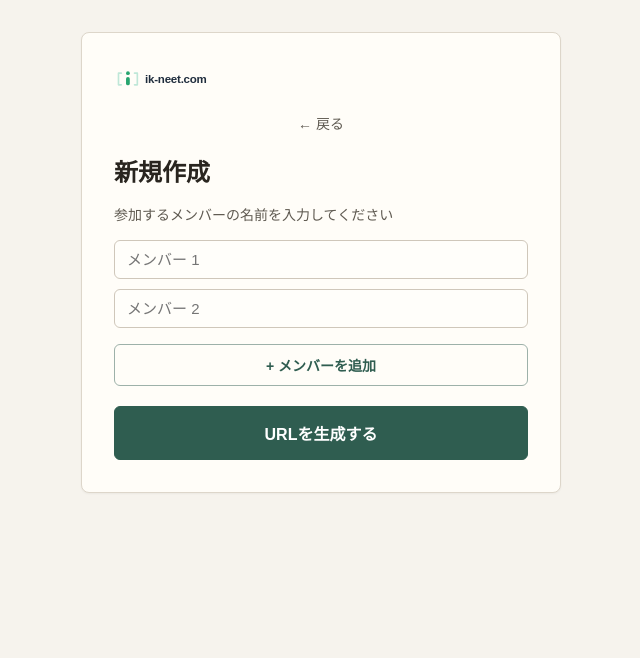
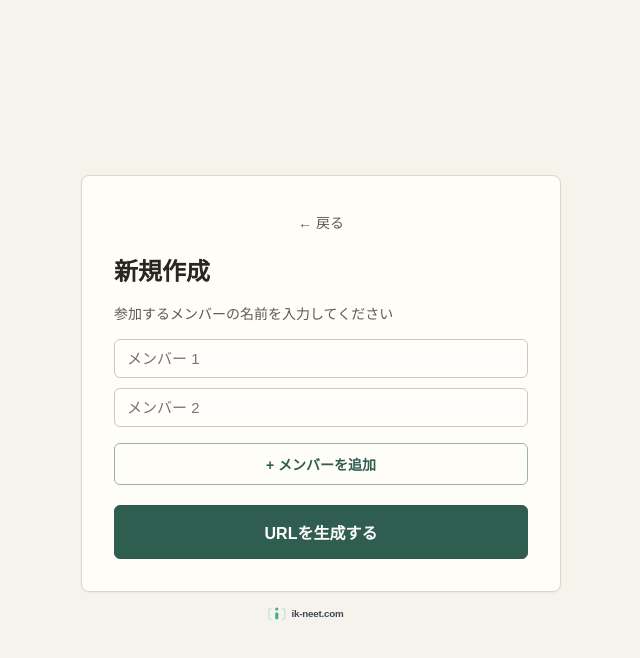
Before and after one commit to ik-neet/warikan, a React (Vite) app: page /new in a window 1280 px wide. Shown: the top 658 px of the page, without its empty margins (319-959 px from the left). Built offline with nearby package versions, Linux system fonts and the light colour scheme; no server answers.

Commit message:
修正：ik-neetロゴをフッターに移動

```diff
--- a/src/index.css
+++ b/src/index.css
@@ -84,3 +84,14 @@ body {
 .site-brand:hover {
   opacity: 0.82;
 }
+
+.app-footer {
+  display: flex;
+  justify-content: center;
+  padding: 10px 0 0;
+}
+
+.app-footer .site-brand-logo {
+  width: 112px;
+  opacity: 0.86;
+}
--- a/src/pages/Home.jsx
+++ b/src/pages/Home.jsx
@@ -53,7 +53,6 @@ export default function Home() {
 
   return (
     <div className="home-container">
-      <SiteBrand className="home-brand" />
       <div className="home-card">
         <p className="home-kicker">Warikan</p>
         <h1>割り勘メモ</h1>
@@ -80,6 +79,9 @@ export default function Home() {
           </ul>
         </div>
       )}
+      <footer className="app-footer">
+        <SiteBrand />
+      </footer>
     </div>
   )
 }
--- a/src/pages/NewSession.jsx
+++ b/src/pages/NewSession.jsx
@@ -56,7 +56,6 @@ export default function NewSession() {
   return (
     <div className="new-session-container">
       <div className="new-session-card">
-        <SiteBrand />
         <button className="btn-back" onClick={() => navigate('/')}>← 戻る</button>
         <h1>新規作成</h1>
         <p>参加するメンバーの名前を入力してください</p>
@@ -92,6 +91,9 @@ export default function NewSession() {
           {loading ? '作成中...' : 'URLを生成する'}
         </button>
       </div>
+      <footer className="app-footer">
+        <SiteBrand />
+      </footer>
     </div>
   )
 }
--- a/src/pages/Session.jsx
+++ b/src/pages/Session.jsx
@@ -257,7 +257,6 @@ export default function Session() {
       )}
       <div className="session-header">
         <button className="btn-back" onClick={() => navigate('/')}>← ホーム</button>
-        <SiteBrand className="session-brand" />
         <h1>支払管理画面</h1>
         <button className="btn-share" onClick={handleCopyUrl}>
           {copied ? 'コピーしました！' : 'URLをコピー'}
@@ -552,6 +551,9 @@ export default function Session() {
           このセッションを削除
         </button>
       </div>
+      <footer className="app-footer">
+        <SiteBrand />
+      </footer>
     </div>
   )
 }
--- a/src/styles/Home.css
+++ b/src/styles/Home.css
@@ -5,10 +5,6 @@
   min-height: 100vh;
   padding: 28px 20px 40px;
   gap: 18px;
-}
-
-.home-brand {
-  align-self: center;
 }
 
 .home-card {
--- a/src/styles/NewSession.css
+++ b/src/styles/NewSession.css
@@ -1,9 +1,15 @@
 .new-session-container {
   display: flex;
+  flex-direction: column;
   align-items: flex-start;
   justify-content: center;
   min-height: 100vh;
   padding: 32px 20px;
+}
+
+.new-session-container .new-session-card,
+.new-session-container .app-footer {
+  align-self: center;
 }
 
 .new-session-card {
--- a/src/styles/Session.css
+++ b/src/styles/Session.css
@@ -21,14 +21,6 @@
   color: #29251f;
   order: 3;
   width: 100%;
-}
-
-.session-brand {
-  margin-right: auto;
-}
-
-.session-brand .site-brand-logo {
-  width: 118px;
 }
 
 .btn-share {
```
